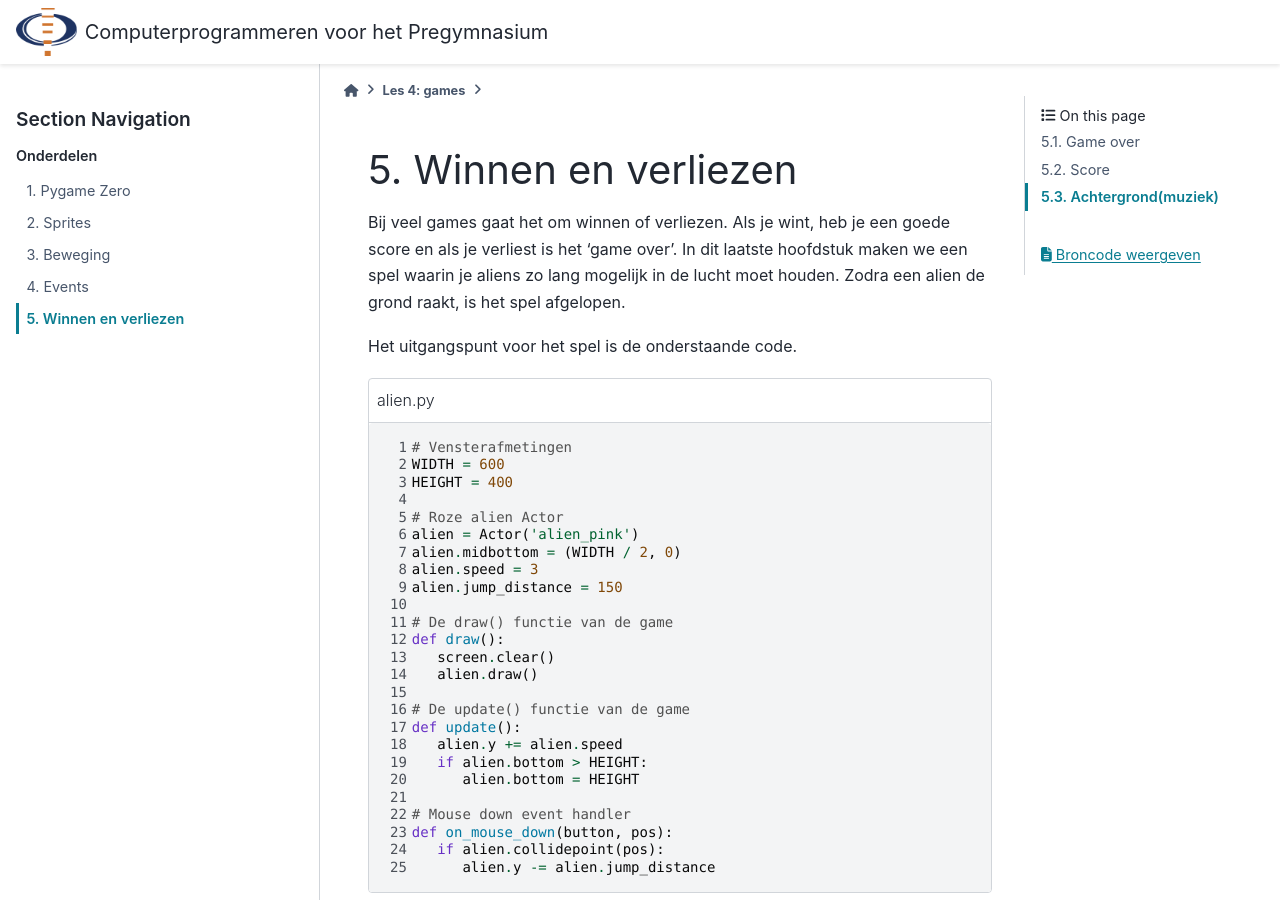
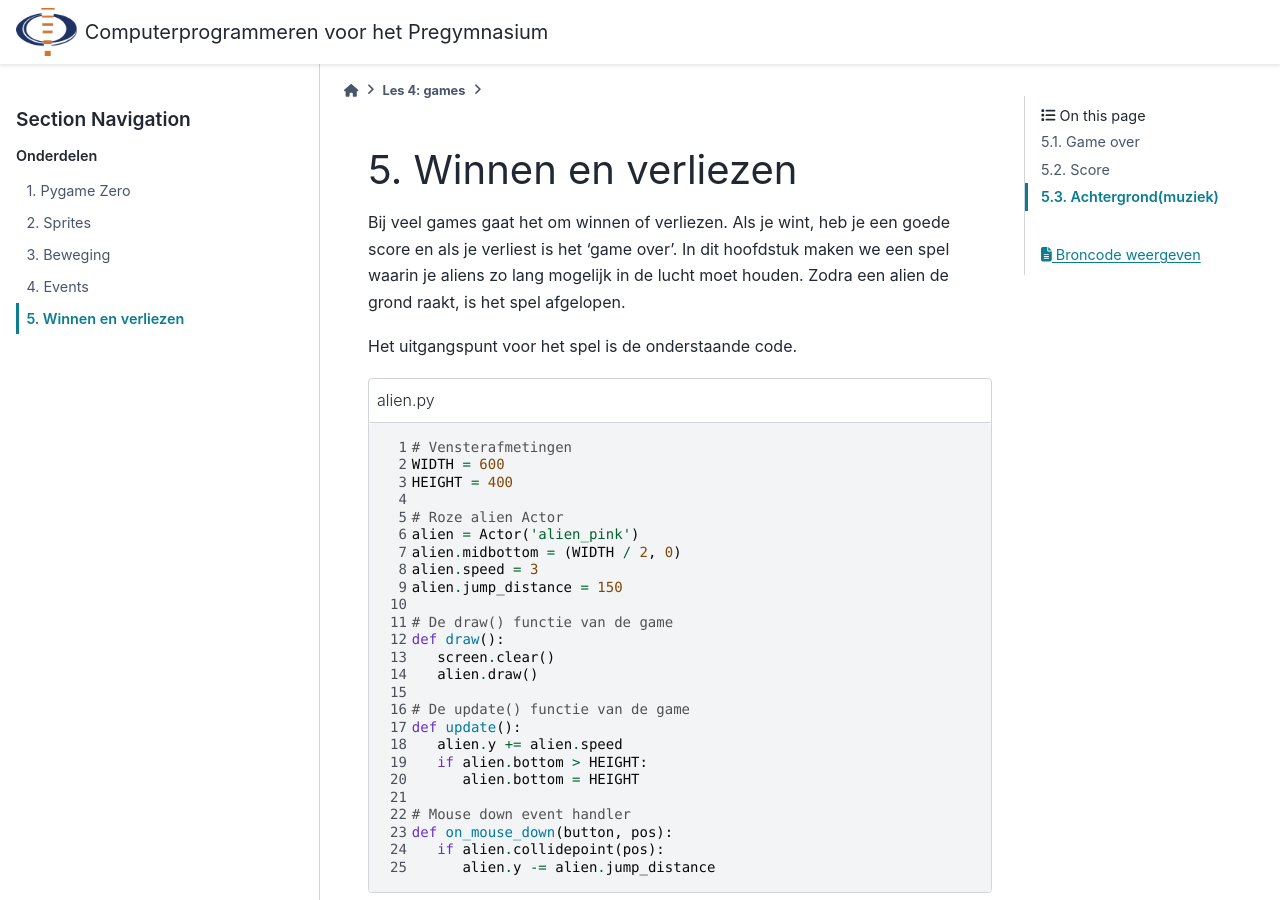
Before and after one commit to meneerfaas/pregymnasium, a Sphinx documentation site: the page built from docs/source/lesson_04/ch_05_score.rst, in a window 1280 px wide and 900 px high. Built offline with Sphinx 7.4.7 and the PyData theme 0.15.4, drawn with Linux system fonts in a browser that asks for light colours.

Commit message:
Kleine aanpassing

```diff
--- a/docs/source/lesson_04/ch_05_score.rst
+++ b/docs/source/lesson_04/ch_05_score.rst
@@ -8,7 +8,7 @@
 Winnen en verliezen
 ====================
 
-Bij veel games gaat het om winnen of verliezen. Als je wint, heb je een goede score en als je verliest is het 'game over'. In dit laatste hoofdstuk maken we een spel waarin je aliens zo lang mogelijk in de lucht moet houden. Zodra een alien de grond raakt, is het spel afgelopen.
+Bij veel games gaat het om winnen of verliezen. Als je wint, heb je een goede score en als je verliest is het 'game over'. In dit hoofdstuk maken we een spel waarin je aliens zo lang mogelijk in de lucht moet houden. Zodra een alien de grond raakt, is het spel afgelopen.
 
 Het uitgangspunt voor het spel is de onderstaande code.
 
```
Also changed, not shown: other parts of docs/source/lesson_04/ch_05_score.rst (+1 -1 lines).
